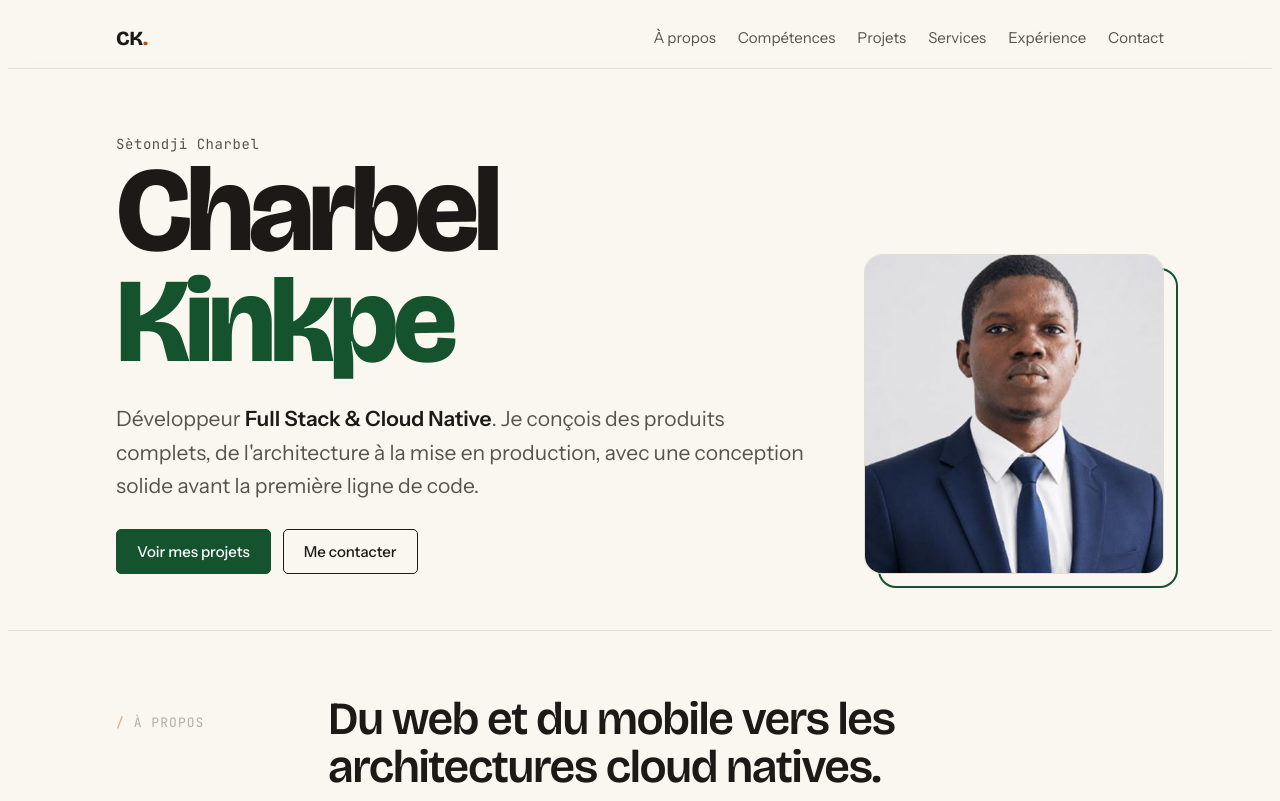
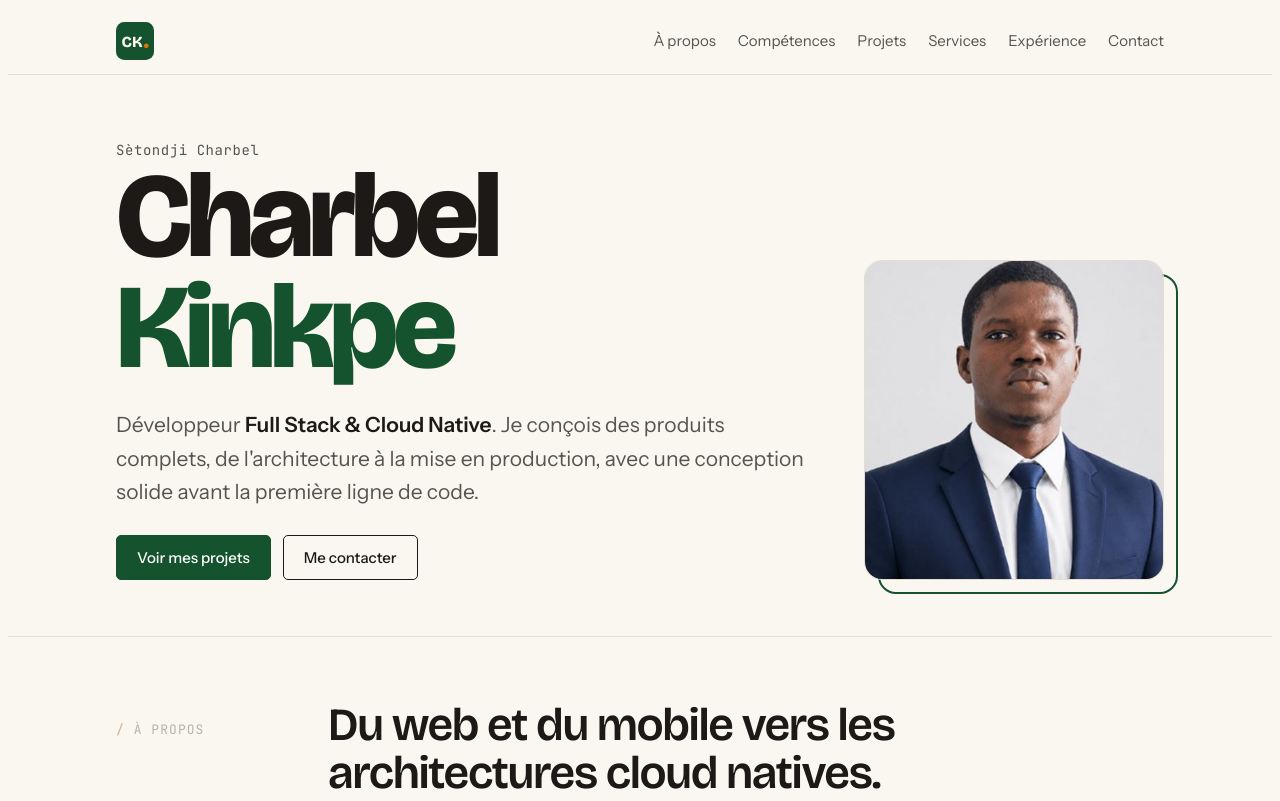
Before and after one commit to charbelKIMC/ksc-portfolio, a website: page public/index.html in a window 1280 px wide. Shown: the top 801 px of the page. Drawn offline with nearby package versions, Linux system fonts and the light colour scheme; no server answers.

Commit message:
Logo de l'en-tête : carré vert CK au point orange
Remplace le texte « CK. » par le même badge que l'icône du site, dessiné en
SVG avec la police du site.

```diff
--- a/public/css/style.css
+++ b/public/css/style.css
@@ -52,8 +52,9 @@ nav.top {
   backdrop-filter: blur(8px); border-bottom: 1px solid var(--line);
 }
 nav.top .wrap { display: flex; align-items: center; justify-content: space-between; gap: 16px; padding-block: 14px; }
-.logo { font-family: var(--font-display); font-weight: 800; font-size: 20px; text-decoration: none; letter-spacing: -0.02em; }
-.logo span { color: var(--orange); }
+/* Logo : carré vert « CK » au point orange, le même que l'icône du site */
+.logo { display: inline-flex; flex: none; border-radius: 10px; text-decoration: none; }
+.logo svg { display: block; }
 nav.top ul { display: flex; gap: 22px; list-style: none; padding: 0; font-size: 15px; }
 nav.top ul a { text-decoration: none; color: var(--muted); }
 nav.top ul a:hover { color: var(--ink); }
--- a/public/index.html
+++ b/public/index.html
@@ -74,7 +74,13 @@
 <body>
   <nav class="top" id="nav">
     <div class="wrap">
-      <a class="logo" href="/" aria-label="Accueil (recharge la page)">CK<span>.</span></a>
+      <a class="logo" href="/" aria-label="Charbel Kinkpe, accueil (recharge la page)">
+        <svg viewBox="0 0 64 64" width="38" height="38" aria-hidden="true">
+          <rect width="64" height="64" rx="14" fill="#14532D"/>
+          <text x="27" y="42" text-anchor="middle" font-family="Bricolage Grotesque, Segoe UI, sans-serif" font-size="26" font-weight="800" fill="#FAF7F0">CK</text>
+          <circle cx="51" cy="40" r="4" fill="#D97706"/>
+        </svg>
+      </a>
       <button class="menu-btn" id="menu-btn" type="button" aria-expanded="false" aria-controls="menu"
         aria-label="Ouvrir le menu"><span></span></button>
       <ul id="menu">
```
